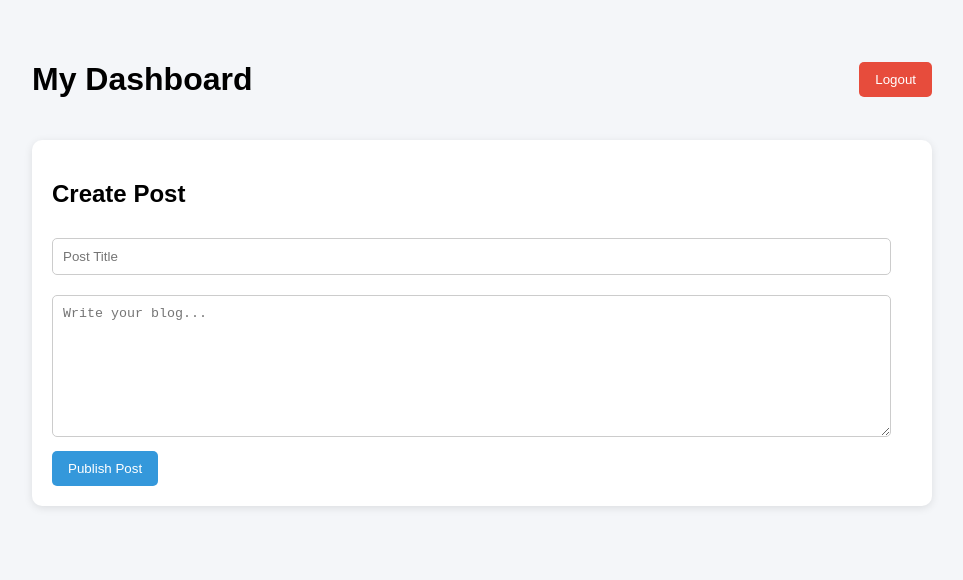
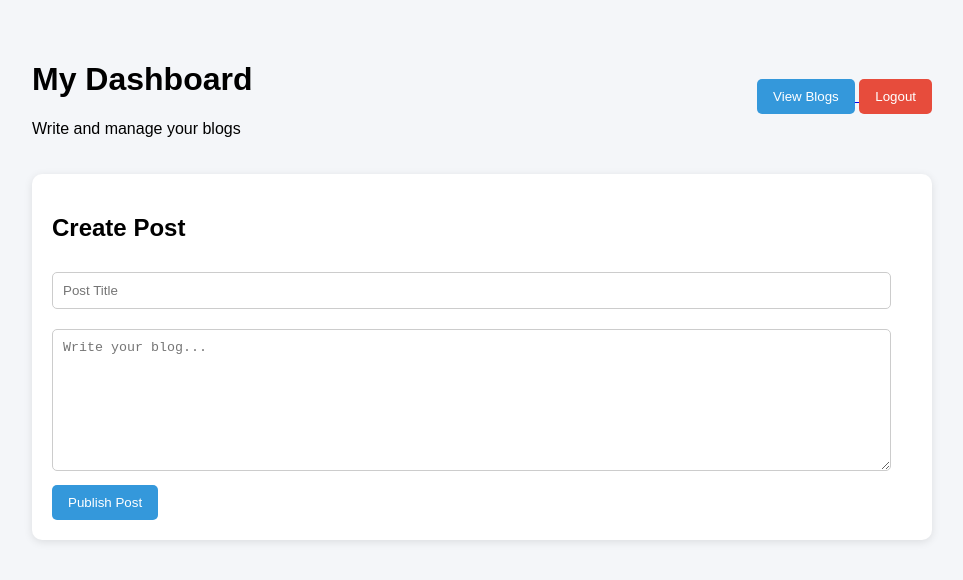
Before and after one commit to Subhadeep-Dhar/internship-workshop-omegabridge, a plain HTML site: page project_1/frontend/dashboard.html in a window 1280 px wide. Shown: the whole page, without its empty margins (158-1121 px from the left). Drawn offline with nearby package versions, Linux system fonts and the light colour scheme; no server answers; sample sign-in values are in the browser's storage.

Commit message:
dashboard ui update

```diff
--- a/project_1/frontend/dashboard.html
+++ b/project_1/frontend/dashboard.html
@@ -15,15 +15,37 @@
 
         <div class="top-bar">
 
+            <div>
+
                 <h1>
                     My Dashboard
                 </h1>
+
+                <p>
+                    Write and manage your blogs
+                </p>
+
+            </div>
+
+            <div>
+
+                <a href="index.html">
+
+                    <button>
+
+                        View Blogs
+
+                    </button>
+
+                </a>
 
                 <button class="logout-btn" onclick="logout()">
 
                     Logout
 
                 </button>
+
+            </div>
 
         </div>
 
```
Lines whose indentation alone changed are shown as unchanged.
